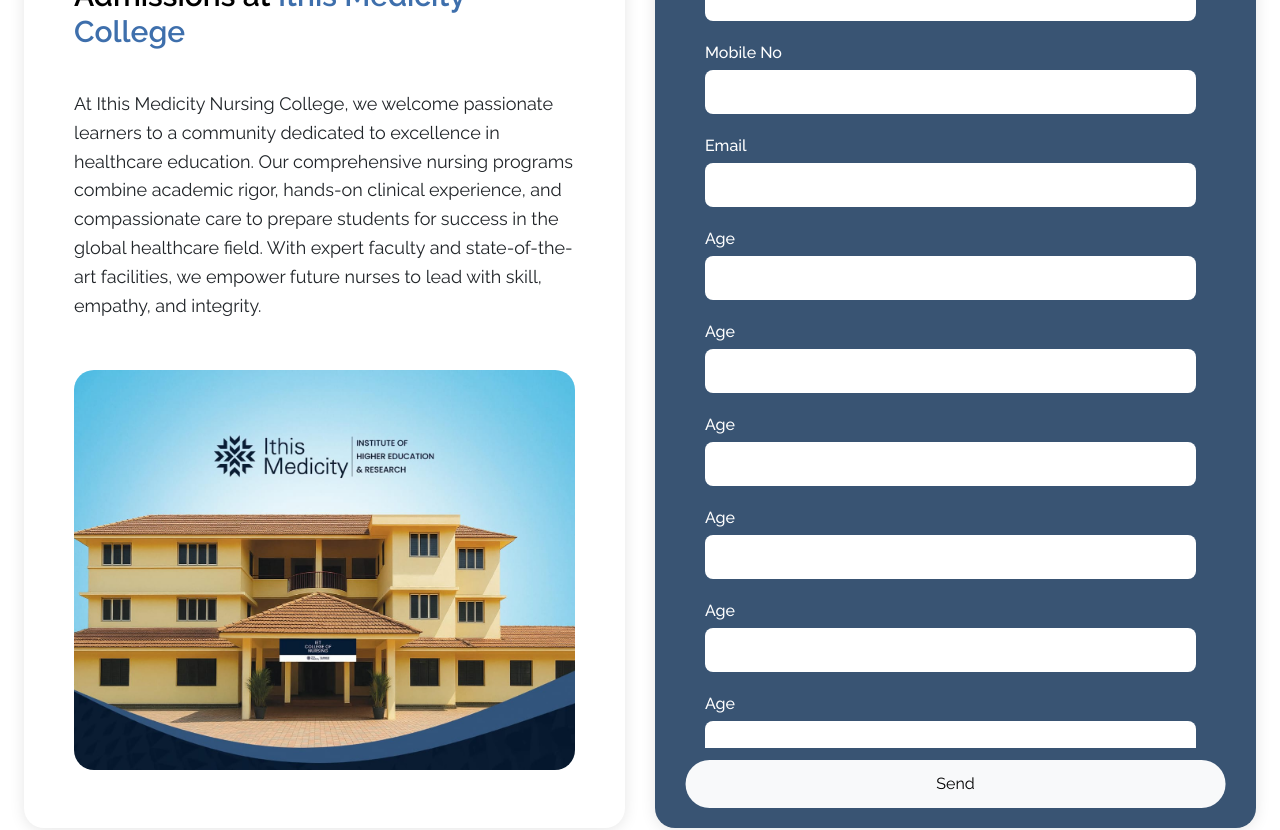
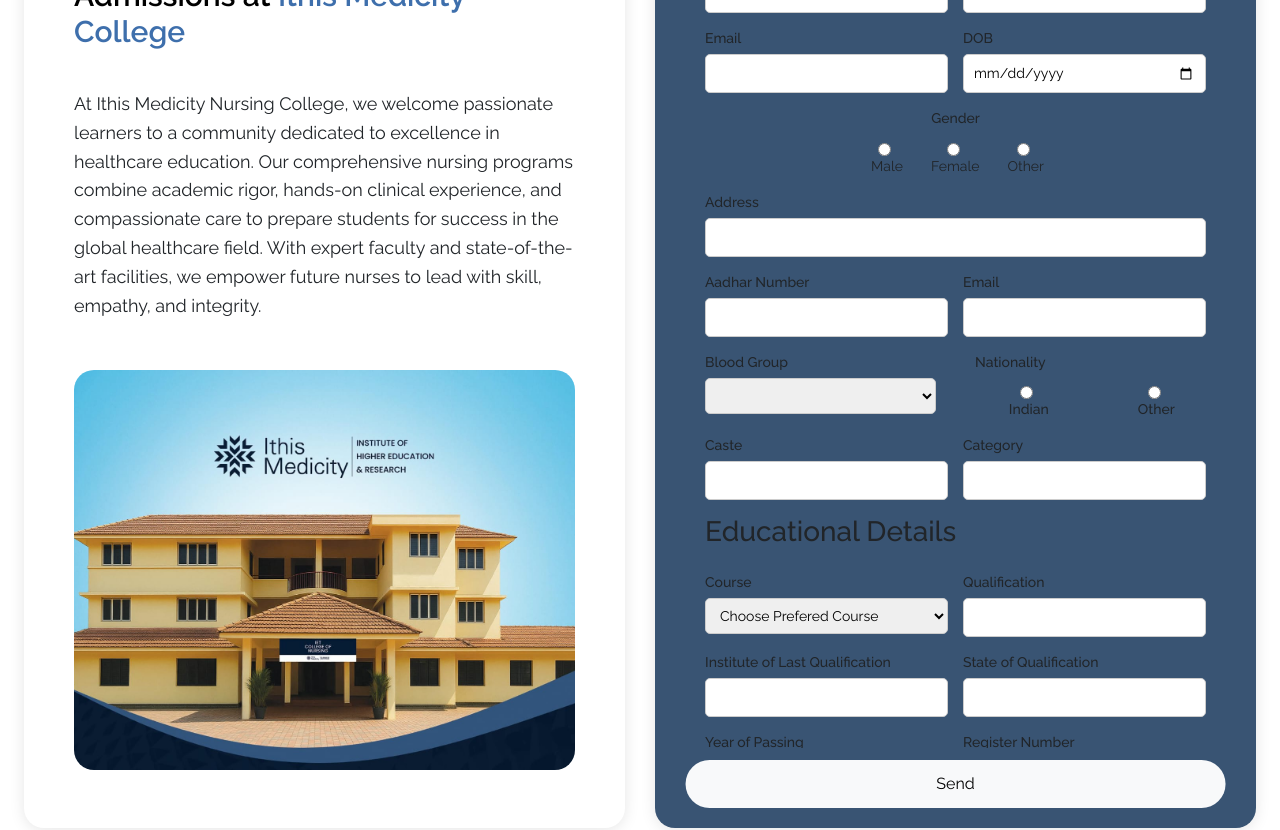
Before and after one commit to Warmyhealthconnect/ithis_website_fe, a React (Vite) app: page /admission in a window 1280 px wide. Shown: the part 600-1430 px from the top of the page. Built offline with nearby package versions, Linux system fonts and the light colour scheme.

Commit message:
vk Oct 24 9:43

```diff
--- a/src/pages/Admission/Admission.css
+++ b/src/pages/Admission/Admission.css
@@ -55,15 +55,110 @@
     flex-direction: column;
 }
 
+
+
 .form-content {
-    flex: 1;
-    overflow-y: auto;
     display: flex;
     flex-direction: column;
-    gap: 20px;
-    padding-right: 10px;
-    /* for scrollbar space */
+    gap: 15px;
+    max-height: 100%;
+    overflow-y: auto;
+    padding-bottom: 70px;
+    /* space for fixed button */
 }
+
+.row-inputs {
+    display: flex;
+    gap: 15px;
+    flex-wrap: wrap;
+}
+
+.row-inputs label {
+    display: flex;
+    flex-direction: column;
+    flex: 1;
+    font-weight: 500;
+    font-size: 14px;
+}
+
+.row-inputs input,
+.row-inputs select {
+    padding: 8px 10px;
+    border-radius: 5px;
+    border: 1px solid #ccc;
+    margin-top: 5px;
+}
+
+.row-inputs input[type="file"] {
+    padding: 6px;
+    border-radius: 5px;
+    border: 1px solid #ccc;
+}
+
+.full-width {
+    flex: 1 1 100%;
+}
+
+.gender-row {
+    display: flex;
+    flex-direction: column;
+    align-items: center;
+    gap: 1px;
+}
+
+.gender-label {
+    font-weight: 500;
+}
+
+.gender-options label {
+    margin: 0;
+    font-weight: 400;
+}
+
+.gender-options input[type="radio"] {
+    vertical-align: middle;
+}
+
+
+.nationality_options label {
+    margin: 0;
+    font-weight: 500;
+}
+
+.nationality_options input[type="radio"] {
+    vertical-align: middle;
+}
+
+.marks-section {
+    margin-bottom: 20px;
+}
+
+.marks-section-label {
+    font-weight: 500;
+    margin-bottom: 10px;
+}
+
+.marks-row {
+    display: flex;
+    align-items: center;
+    margin-bottom: 10px;
+}
+
+.marks-label {
+    flex: 1;
+    /* left side takes 1 part */
+    font-weight: 500;
+}
+
+.marks-input {
+    flex: 2;
+    /* input field takes 2 parts */
+    padding: 6px 10px;
+    border-radius: 5px;
+    border: 1px solid #ccc;
+}
+
+
 
 /* Fixed button at bottom */
 .form-button {
@@ -78,27 +173,12 @@
 .form-button button {
     width: 100%;
     padding: 12px;
-    border-radius:50px;
+    border-radius: 50px;
     border: none;
     font-size: 16px;
     cursor: pointer;
 }
 
-
-.input-box {
-    display: flex;
-    flex-direction: column;
-    font-weight: 500;
-    color: #fff;
-}
-
-.input-box input {
-    padding: 10px;
-    border-radius: 8px;
-    border: none;
-    margin-top: 5px;
-    outline: none;
-}
 
 /* Subtle scrollbar style */
 .form-column::-webkit-scrollbar {
--- a/src/pages/Admission/Admission.jsx
+++ b/src/pages/Admission/Admission.jsx
@@ -37,48 +37,215 @@
                 <div className="col form-column">
                     <div className="form-wrapper">
                         <form className="form-content">
-                            <label className="input-box" htmlFor="name">
+                            {/* Row 1: Name & Mobile */}
+                            <div className="row-inputs">
+                                <label>
                                     Name
-                                <input type="text" id="name" name="name" />
+                                    <input type="text" name="name" />
                                 </label>
-                            <label className="input-box" htmlFor="mobile">
+                                <label>
                                     Mobile No
-                                <input type="number" id="mobile" name="mobile" />
+                                    <input type="number" name="mobile" />
                                 </label>
-                            <label className="input-box" htmlFor="email">
+                            </div>
+
+                            {/* Row 2: Email & DOB */}
+                            <div className="row-inputs">
+                                <label>
                                     Email
-                                <input type="email" id="email" name="email" />
+                                    <input type="email" name="email" />
                                 </label>
-                            <label className="input-box" htmlFor="age">
-                                Age
-                                <input type="number" id="age" name="age" />
+                                <label>
+                                    DOB
+                                    <input type="date" name="dob" />
                                 </label>
-                            <label className="input-box" htmlFor="age">
-                                Age
-                                <input type="number" id="age" name="age" />
+                            </div>
+
+                            {/* Row 3: Gender */}
+                            <div className="row-inputs gender-row">
+                                <label className="gender-label d-block text-center mb-2">Gender</label>
+                                <div className="gender-options d-flex justify-content-center gap-4">
+                                    <label className="d-flex align-items-center">
+                                        <input type="radio" name="gender" value="male" />
+                                        <span className="ms-1">Male</span>
                                     </label>
-                            <label className="input-box" htmlFor="age">
-                                Age
-                                <input type="number" id="age" name="age" />
+                                    <label className="d-flex align-items-center">
+                                        <input type="radio" name="gender" value="female" />
+                                        <span className="ms-1">Female</span>
                                     </label>
-                            <label className="input-box" htmlFor="age">
-                                Age
-                                <input type="number" id="age" name="age" />
+                                    <label className="d-flex align-items-center">
+                                        <input type="radio" name="gender" value="other" />
+                                        <span className="ms-1">Other</span>
                                     </label>
-                            <label className="input-box" htmlFor="age">
-                                Age
-                                <input type="number" id="age" name="age" />
+                                </div>
+                            </div>
+
+
+                            {/* Row 4: Address */}
+                            <div className="row-inputs">
+                                <label className="full-width">
+                                    Address
+                                    <input type="text" name="address" />
                                 </label>
-                            <label className="input-box" htmlFor="age">
-                                Age
-                                <input type="number" id="age" name="age" />
+                            </div>
+
+
+
+                            {/* Row 7: Aadhar Number & Email */}
+                            <div className="row-inputs">
+                                <label>
+                                    Aadhar Number
+                                    <input type="number" name="aadhar" />
                                 </label>
-                            <label className="input-box" htmlFor="age">
-                                Age
-                                <input type="number" id="age" name="age" />
+                                <label>
+                                    Email
+                                    <input type="email" name="email2" />
                                 </label>
-                            {/* Add more fields */}
+                            </div>
+
+                            {/* Row 8: Blood Group & Nationality */}
+                            <div className="row row-inputs align-items-start">
+                                <label className='col mx-0'>
+                                    Blood Group
+                                    <select name="bloodgroup">
+                                        <option value=""></option>
+                                        <option value="A+">A+</option>
+                                        <option value="B+">B+</option>
+                                        <option value="O+">O+</option>
+                                        <option value="AB+">AB+</option>
+                                    </select>
+                                </label>
+
+                                <div className="col nationality_options">
+                                    <label className="d-block mb-2">Nationality</label>
+                                    <div className='d-flex gap-4'>
+                                        <label className="d-flex align-items-center">
+                                            <input type="radio" name="nationality" value="Indian" />
+                                            <span className="ms-1">Indian</span>
+                                        </label>
+                                        <label className="d-flex align-items-center">
+                                            <input type="radio" name="nationality" value="Other" />
+                                            <span className="ms-1">Other</span>
+                                        </label>
+                                    </div>
+                                </div>
+                            </div>
+
+
+                            {/* Row 9: Caste & Category */}
+                            <div className="row-inputs">
+                                <label>
+                                    Caste
+                                    <input type="text" name="caste" />
+                                </label>
+                                <label>
+                                    Category
+                                    <input type="text" name="category" />
+                                </label>
+                            </div>
+
+                            <h3>Educational Details</h3>
+
+                            {/* Row 5: Course & Qualification */}
+                            <div className="row-inputs">
+                                <label>
+                                    Course
+                                    <select name="course">
+                                        <option value="">Choose Prefered Course</option>
+                                        <option value="bsc">B.Sc Nursing</option>
+                                        <option value="dpharm">D.Pharm</option>
+                                    </select>
+                                </label>
+                                <label>
+                                    Qualification
+                                    <input type="text" name="qualification" />
+                                </label>
+                            </div>
+
+                            {/* Row 9: Institute & State of Last Qualification */}
+                            <div className="row-inputs">
+                                <label>
+                                    Institute of Last Qualification
+                                    <input type="text" name="lastInstitute" />
+                                </label>
+                                <label>
+                                    State of Qualification
+                                    <input type="text" name="qualificationState" />
+                                </label>
+                            </div>
+
+                            {/* Row 10: Year of Passing & Register Number */}
+                            <div className="row-inputs">
+                                <label>
+                                    Year of Passing
+                                    <input type="number" name="passingYear" />
+                                </label>
+                                <label>
+                                    Register Number
+                                    <input type="text" name="registerNumber" />
+                                </label>
+                            </div>
+
+                            {/* Row 11: Marks Section */}
+                            <div className="marks-section">
+                                <h4 className="marks-section-label">Marks Obtained</h4>
+
+                                <div className="marks-row">
+                                    <label className="marks-label">English</label>
+                                    <input type="number" name="englishMarks" className="marks-input" />
+                                </div>
+
+                                <div className="marks-row">
+                                    <label className="marks-label">Chemistry</label>
+                                    <input type="number" name="chemistryMarks" className="marks-input" />
+                                </div>
+
+                                <div className="marks-row">
+                                    <label className="marks-label">Physics</label>
+                                    <input type="number" name="physicsMarks" className="marks-input" />
+                                </div>
+
+                                <div className="marks-row">
+                                    <label className="marks-label">Biology / Equivalent</label>
+                                    <input type="number" name="biologyMarks" className="marks-input" />
+                                </div>
+
+                                <div className="marks-row">
+                                    <label className="marks-label">Total Marks</label>
+                                    <input type="number" name="totalMarks" className="marks-input" />
+                                </div>
+                            </div>
+
+                            <h3>Documents uploaded along with the application</h3>
+
+                            {/* Row 1: Passport Photo */}
+                            <div className="row-inputs">
+                                <label className="full-width">
+                                    Upload Passport Size Photo
+                                    <input type="file" name="photo" />
+                                </label>
+                            </div>
+
+                            {/* Row 2: SSLC / Equivalent Certificate */}
+                            <div className="row-inputs">
+                                <label className="full-width">
+                                    Copy of relevant page of SSLC / Equivalent Board Certificate as proof of Age and DOB (PDF)
+                                    <input type="file" name="ageProof" accept=".pdf" />
+                                </label>
+                            </div>
+
+                            {/* Row 3: Qualifying Exam Certificate / Marksheet */}
+                            <div className="row-inputs">
+                                <label className="full-width">
+                                    Copy of Certificate and Marklist of Qualifying Examination (Plus Two / CBSE / PDF of Result Sheet from Website)
+                                    <input type="file" name="qualifyingCert" accept=".pdf" />
+                                </label>
+                            </div>
+
+
                         </form>
+
+
 
                         {/* Fixed Submit Button */}
                         <div className="form-button">
```
Lines whose indentation alone changed are shown as unchanged.
